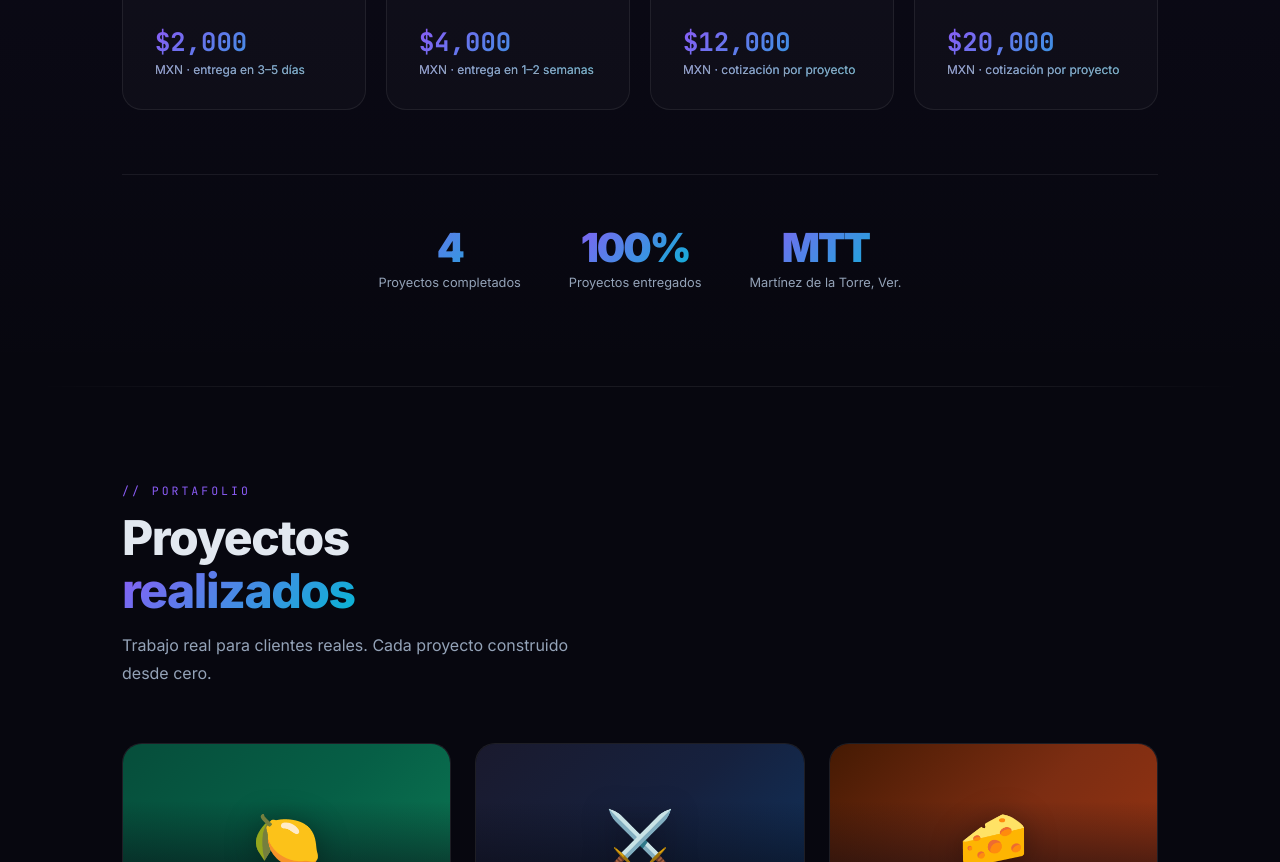
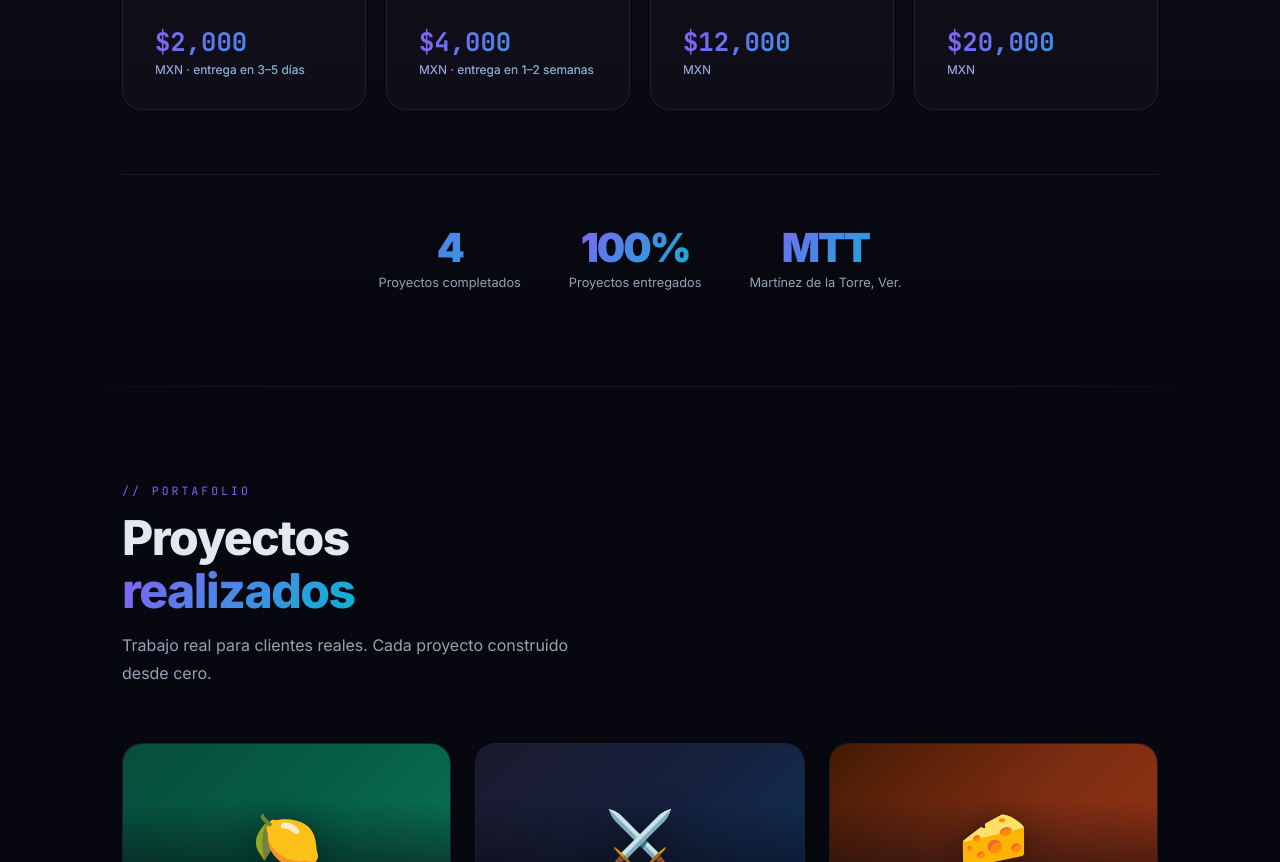
Before and after one commit to pedromanterola2-ops/pyter-pagina, a plain HTML site: page index.html in a window 1280 px wide. Shown: the part 1427-2289 px from the top of the page. Drawn offline with Linux system fonts and the light colour scheme.

Commit message:
Quitar 'cotización por proyecto' de los precios

```diff
--- a/index.html
+++ b/index.html
@@ -678,14 +678,14 @@
           <div class="service-icon" aria-hidden="true">⚙️</div>
           <h3 class="service-name">Software Personalizado</h3>
           <p class="service-desc">Sistema a la medida de tu negocio: inventario, gestión, reportes, lo que necesites.</p>
-          <p class="service-price">$12,000 <span class="service-price-label">MXN · cotización por proyecto</span></p>
+          <p class="service-price">$12,000 <span class="service-price-label">MXN</span></p>
         </div>
 
         <div class="service-card fade-up delay-4">
           <div class="service-icon" aria-hidden="true">📱</div>
           <h3 class="service-name">Aplicación Completa</h3>
           <p class="service-desc">App web o móvil con base de datos, usuarios, panel de administración y más.</p>
-          <p class="service-price">$20,000 <span class="service-price-label">MXN · cotización por proyecto</span></p>
+          <p class="service-price">$20,000 <span class="service-price-label">MXN</span></p>
         </div>
 
       </div>
```
